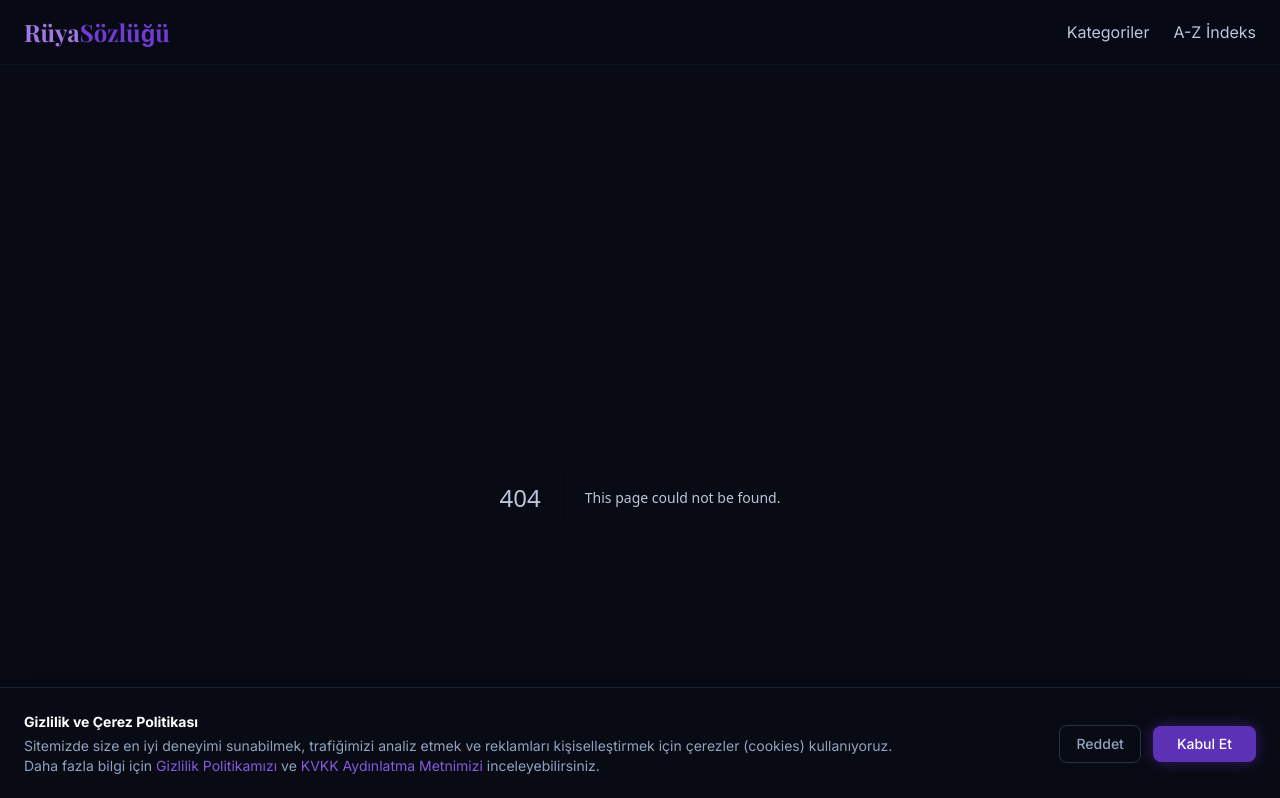
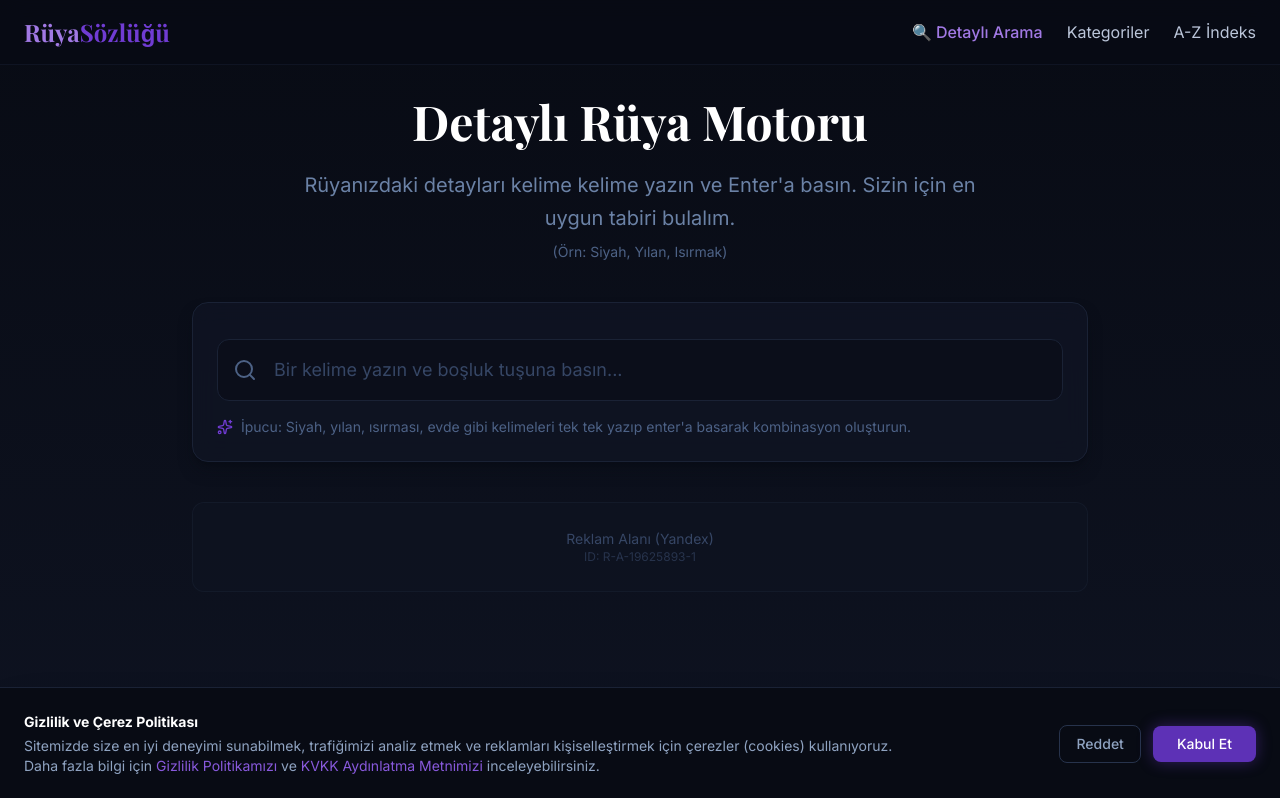
Before and after one commit to bilgehnkraca/ruya-tabirleri, a Next.js app: page /detayli-arama in a window 1280 px wide. Before the commit this address had no page. Shown: the top 798 px of the page. Built offline with nearby package versions, Linux system fonts and the light colour scheme; a web font is replaced by a local one.

Commit message:
feat: add detailed combination search engine

```diff
--- /dev/null
+++ b/src/app/detayli-arama/DetayliAramaClient.tsx
@@ -0,0 +1,189 @@
+"use client";
+
+import { useState, useMemo, KeyboardEvent } from 'react';
+import { DreamSymbol } from '@/lib/types';
+import Link from 'next/link';
+import { Search, X, Sparkles, ChevronRight } from 'lucide-react';
+import AdSlot from '@/components/AdSlot';
+
+interface SearchableItem {
+  id: string;
+  type: 'symbol' | 'variation';
+  title: string;
+  content: string;
+  slug: string;
+  score: number;
+}
+
+export default function DetayliAramaClient({ symbols }: { symbols: DreamSymbol[] }) {
+  const [inputValue, setInputValue] = useState('');
+  const [tags, setTags] = useState<string[]>([]);
+
+  const handleKeyDown = (e: KeyboardEvent<HTMLInputElement>) => {
+    if ((e.key === 'Enter' || e.key === ' ') && inputValue.trim() !== '') {
+      e.preventDefault();
+      const newTag = inputValue.trim().toLowerCase();
+      if (!tags.includes(newTag)) {
+        setTags([...tags, newTag]);
+      }
+      setInputValue('');
+    } else if (e.key === 'Backspace' && inputValue === '' && tags.length > 0) {
+      setTags(tags.slice(0, -1));
+    }
+  };
+
+  const removeTag = (tagToRemove: string) => {
+    setTags(tags.filter(tag => tag !== tagToRemove));
+  };
+
+  const results = useMemo(() => {
+    if (tags.length === 0) return [];
+
+    let allItems: SearchableItem[] = [];
+
+    // Flatten symbols and variations into searchable items
+    symbols.forEach(symbol => {
+      // Add general symbol
+      allItems.push({
+        id: `sym-${symbol.slug}`,
+        type: 'symbol',
+        title: symbol.title,
+        content: symbol.content.generalMeaning,
+        slug: symbol.slug,
+        score: 0
+      });
+
+      // Add variations
+      symbol.content.variations.forEach((v, index) => {
+        allItems.push({
+          id: `var-${symbol.slug}-${index}`,
+          type: 'variation',
+          title: v.title,
+          content: v.content,
+          slug: symbol.slug,
+          score: 0
+        });
+      });
+    });
+
+    // Score items based on tags
+    const scoredItems = allItems.map(item => {
+      let score = 0;
+      const titleLower = item.title.toLowerCase();
+      const contentLower = item.content.toLowerCase();
+
+      tags.forEach(tag => {
+        // Higher score if tag is in title, lower if in content
+        if (titleLower.includes(tag)) score += 3;
+        else if (contentLower.includes(tag)) score += 1;
+      });
+
+      return { ...item, score };
+    });
+
+    // Filter and sort
+    return scoredItems
+      .filter(item => item.score > 0)
+      .sort((a, b) => b.score - a.score)
+      .slice(0, 10); // Show top 10 results
+  }, [tags, symbols]);
+
+  // Highlight function
+  const highlightText = (text: string) => {
+    if (tags.length === 0) return text;
+
+    // Create a regex to match any of the tags
+    const regex = new RegExp(`(${tags.join('|')})`, 'gi');
+    const parts = text.split(regex);
+
+    return parts.map((part, i) => {
+      const isTag = tags.some(tag => tag.toLowerCase() === part.toLowerCase());
+      return isTag ? (
+        <span key={i} className="bg-mystic-500/40 text-mystic-100 px-1 rounded font-semibold">
+          {part}
+        </span>
+      ) : part;
+    });
+  };
+
+  return (
+    <div>
+      {/* Search Input Area */}
+      <div className="bg-night-800/80 border border-night-700 rounded-2xl p-4 md:p-6 mb-10 shadow-lg shadow-night-900/50 backdrop-blur-md relative z-10">
+
+        <div className="flex flex-wrap gap-2 mb-3">
+          {tags.map(tag => (
+            <span key={tag} className="bg-mystic-600 text-white px-3 py-1.5 rounded-lg flex items-center gap-2 text-sm font-medium animate-in zoom-in duration-200">
+              {tag}
+              <button onClick={() => removeTag(tag)} className="hover:text-mystic-200 focus:outline-none">
+                <X className="w-4 h-4" />
+              </button>
+            </span>
+          ))}
+        </div>
+
+        <div className="relative">
+          <Search className="absolute left-4 top-1/2 -translate-y-1/2 w-6 h-6 text-night-400" />
+          <input
+            type="text"
+            value={inputValue}
+            onChange={(e) => setInputValue(e.target.value)}
+            onKeyDown={handleKeyDown}
+            placeholder={tags.length === 0 ? "Bir kelime yazın ve boşluk tuşuna basın..." : "Başka bir detay ekleyin..."}
+            className="w-full bg-night-900/50 border border-night-700 text-night-100 rounded-xl py-4 pl-14 pr-6 focus:outline-none focus:border-mystic-500 focus:ring-1 focus:ring-mystic-500 transition-all placeholder:text-night-500 text-lg"
+          />
+        </div>
+
+        {tags.length === 0 && (
+          <div className="mt-4 text-sm text-night-400 flex items-center gap-2">
+            <Sparkles className="w-4 h-4 text-mystic-500" />
+            İpucu: Siyah, yılan, ısırması, evde gibi kelimeleri tek tek yazıp enter&apos;a basarak kombinasyon oluşturun.
+          </div>
+        )}
+      </div>
+
+      <AdSlot type="yandex" yandexId="R-A-19625893-1" className="mb-10" />
+
+      {/* Results Area */}
+      {tags.length > 0 && (
+        <div className="space-y-6 animate-in fade-in slide-in-from-bottom-4 duration-500">
+          <h2 className="text-2xl font-serif font-bold text-white mb-6 border-b border-night-700 pb-2">
+            Bulunan En İyi Eşleşmeler ({results.length})
+          </h2>
+
+          {results.length === 0 ? (
+            <div className="text-center py-12 bg-night-800/30 rounded-2xl border border-night-700 border-dashed">
+              <p className="text-night-300 text-lg mb-2">Bu kombinasyona uygun bir rüya detayı bulamadık.</p>
+              <p className="text-night-500 text-sm">Farklı kelimeler veya eş anlamlılar denemeyi unutmayın.</p>
+            </div>
+          ) : (
+            results.map((item, index) => (
+              <div key={item.id} className="bg-night-800/50 border border-night-700 rounded-2xl p-6 md:p-8 hover:border-mystic-500/50 transition-all relative overflow-hidden group">
+                <div className="absolute top-0 right-0 p-4">
+                  <span className="bg-night-900/80 text-mystic-400 text-xs font-bold px-3 py-1 rounded-full border border-night-700">
+                    Eşleşme Puanı: {item.score}
+                  </span>
+                </div>
+
+                <h3 className="text-xl md:text-2xl font-bold text-mystic-100 mb-4 pr-32">
+                  {highlightText(item.title)}
+                </h3>
+
+                <p className="text-night-200 leading-relaxed mb-6">
+                  {highlightText(item.content)}
+                </p>
+
+                <Link
+                  href={`/ruyada-${item.slug}-gormek`}
+                  className="inline-flex items-center gap-2 bg-mystic-600 hover:bg-mystic-500 text-white px-5 py-2.5 rounded-xl font-medium transition-colors"
+                >
+                  Tüm Rüya Tabirini Oku <ChevronRight className="w-4 h-4" />
+                </Link>
+              </div>
+            ))
+          )}
+        </div>
+      )}
+    </div>
+  );
+}
--- /dev/null
+++ b/src/app/detayli-arama/page.tsx
@@ -0,0 +1,27 @@
+import { getAllSymbols } from '@/lib/data';
+import DetayliAramaClient from './DetayliAramaClient';
+import { Metadata } from 'next';
+
+export const metadata: Metadata = {
+  title: 'Detaylı Rüya Arama | Kombinasyonlu Tabir Motoru',
+  description: 'Rüyanızdaki tüm detayları (renkler, olaylar, nesneler) etiket olarak ekleyin, size en uygun rüya tabirini saniyeler içinde bulalım.',
+  alternates: { canonical: '/detayli-arama' }
+};
+
+export default function DetayliAramaPage() {
+  const symbols = getAllSymbols();
+
+  return (
+    <div className="max-w-4xl mx-auto pb-12">
+      <header className="mb-10 text-center">
+        <h1 className="text-4xl md:text-5xl font-serif font-bold text-white mb-6">Detaylı Rüya Motoru</h1>
+        <p className="text-xl text-night-300 leading-relaxed max-w-2xl mx-auto">
+          Rüyanızdaki detayları kelime kelime yazın ve Enter&apos;a basın. Sizin için en uygun tabiri bulalım.
+          <br/><span className="text-sm text-night-400 mt-2 block">(Örn: Siyah, Yılan, Isırmak)</span>
+        </p>
+      </header>
+
+      <DetayliAramaClient symbols={symbols} />
+    </div>
+  );
+}
--- a/src/app/layout.tsx
+++ b/src/app/layout.tsx
@@ -79,6 +79,9 @@ export default function RootLayout({
               Rüya<span className="text-mystic-500">Sözlüğü</span>
             </a>
             <nav className="flex space-x-4 md:space-x-6 text-sm md:text-base">
+              <a href="/detayli-arama" className="hover:text-mystic-200 text-mystic-300 font-medium transition-colors flex items-center gap-1">
+                <span className="hidden sm:inline">🔍</span> Detaylı Arama
+              </a>
               <a href="/kategoriler" className="hover:text-mystic-400 transition-colors">Kategoriler</a>
               <a href="/a-z" className="hover:text-mystic-400 transition-colors">A-Z İndeks</a>
             </nav>
```
